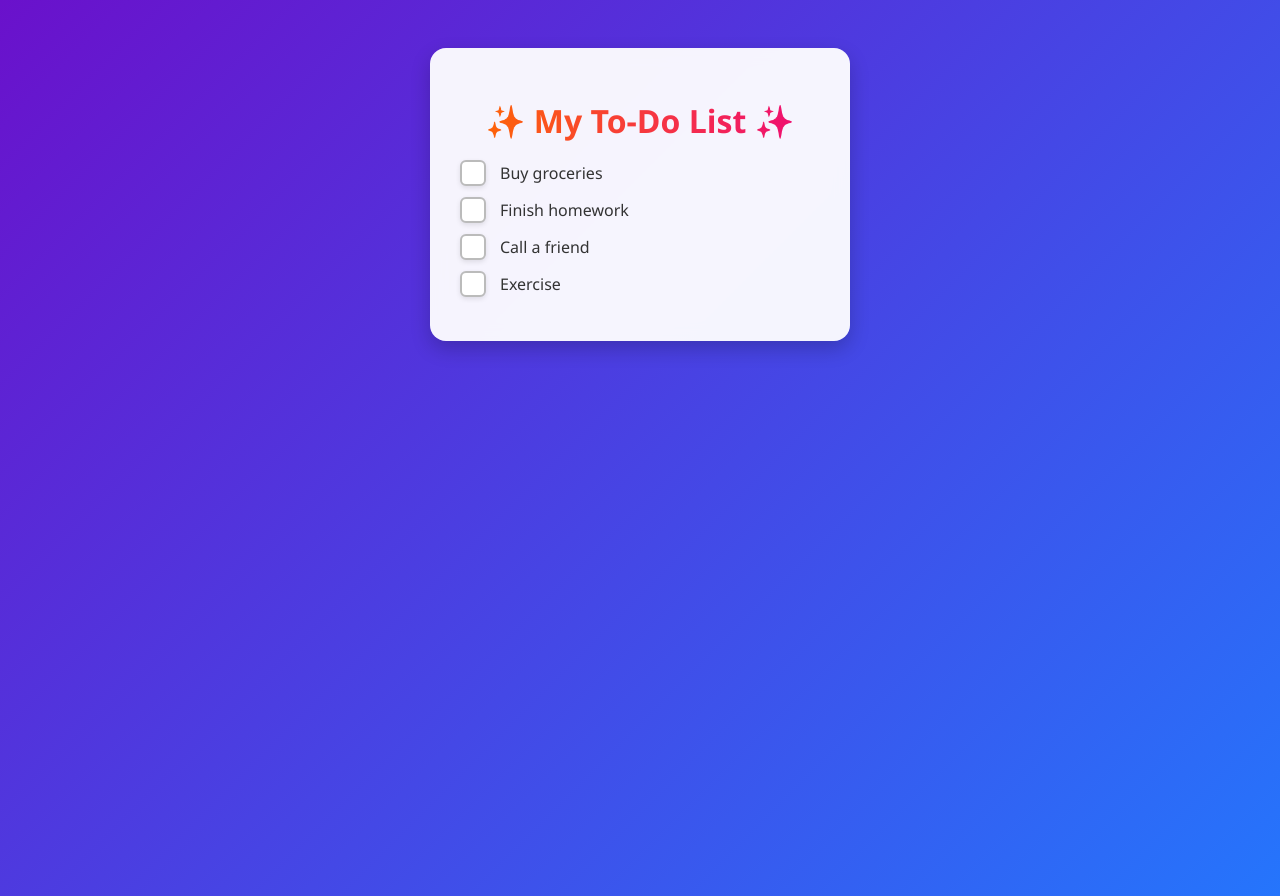
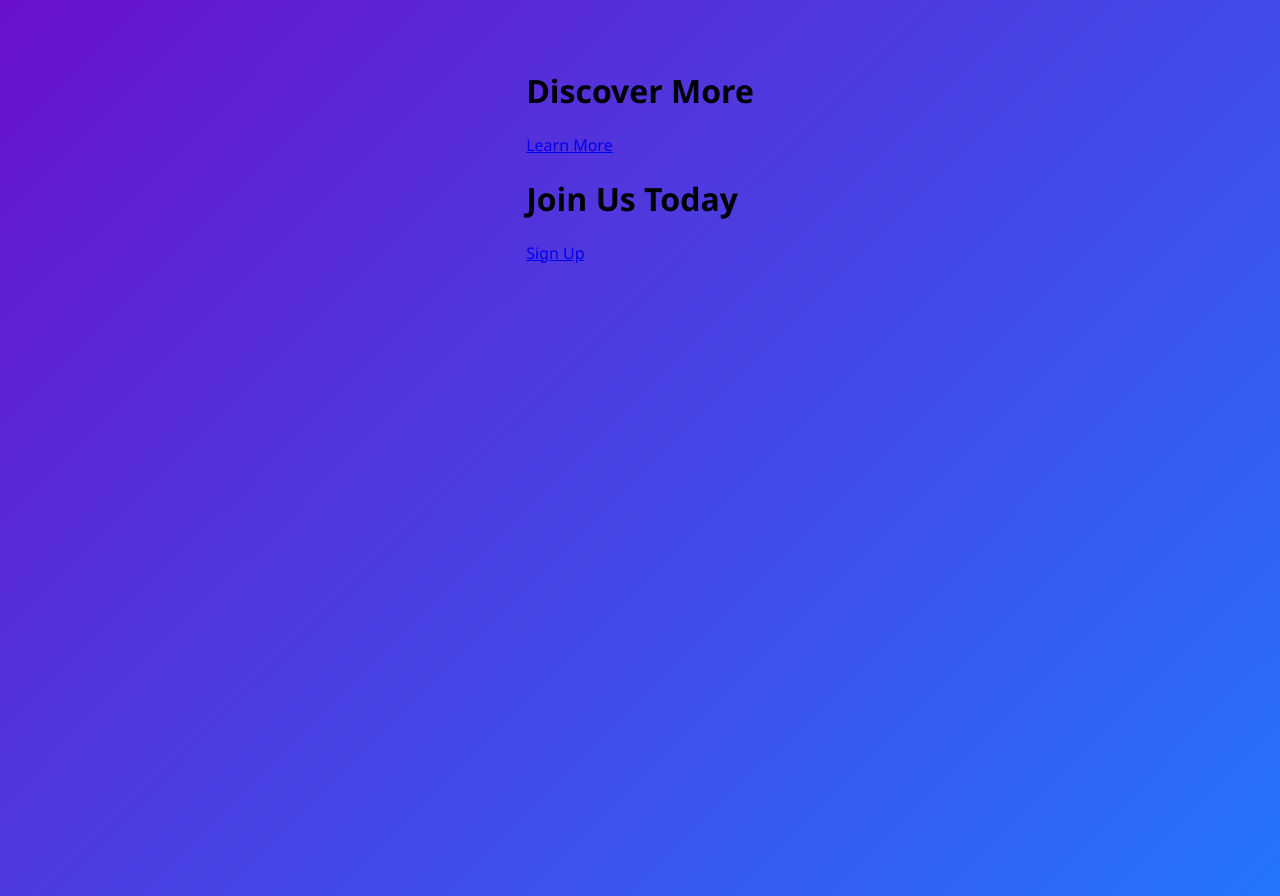
Before and after one commit to afridi-mussa/Split-Screen-Landing-Page, a plain HTML site: page index.html in a window 1280 px wide. Drawn offline with Linux system fonts and the light colour scheme.

Commit message:
Update index.html

```diff
--- a/index.html
+++ b/index.html
@@ -3,44 +3,22 @@
 <head>
   <meta charset="UTF-8">
   <meta name="viewport" content="width=device-width, initial-scale=1.0">
-  <title>Gradient Custom Checkboxes</title>
+  <title>Split Screen Landing Page</title>
   <link rel="stylesheet" href="style.css">
 </head>
 <body>
 
-  <div class="todo-container">
-    <h1>✨ My To-Do List ✨</h1>
-    <ul class="todo-list">
-      <li>
-        <label class="custom-checkbox">
-          <input type="checkbox">
-          <span class="checkmark"></span>
-          Buy groceries
-        </label>
-      </li>
-      <li>
-        <label class="custom-checkbox">
-          <input type="checkbox">
-          <span class="checkmark"></span>
-          Finish homework
-        </label>
-      </li>
-      <li>
-        <label class="custom-checkbox">
-          <input type="checkbox">
-          <span class="checkmark"></span>
-          Call a friend
-        </label>
-      </li>
-      <li>
-        <label class="custom-checkbox">
-          <input type="checkbox">
-          <span class="checkmark"></span>
-          Exercise
-        </label>
-      </li>
-    </ul>
+  <div class="container">
+    <div class="split left">
+      <h1>Discover More</h1>
+      <a href="#" class="btn">Learn More</a>
+    </div>
+    <div class="split right">
+      <h1>Join Us Today</h1>
+      <a href="#" class="btn">Sign Up</a>
+    </div>
   </div>
 
+  <script src="script.js"></script>
 </body>
 </html>
```
